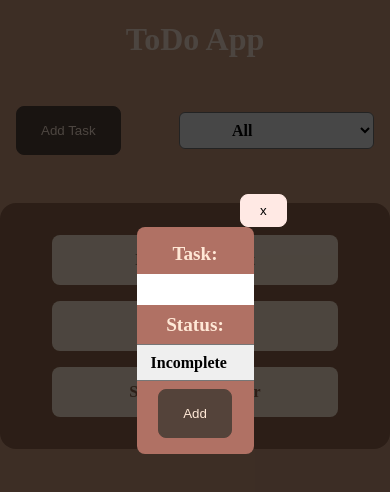
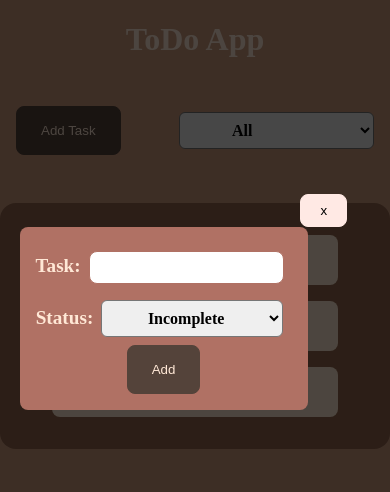
Before and after one commit to sreeyu/todo_list, a React (Create React App) app: page / in a window 390 px wide. Both pictures are taken after a click on the button "Add Task". Shown: the top 492 px of the page. Built offline with nearby package versions, Linux system fonts and the light colour scheme.

Commit message:
UI changes for form component

```diff
--- a/src/components/TodoForm/TodoForm.module.css
+++ b/src/components/TodoForm/TodoForm.module.css
@@ -15,7 +15,7 @@
     border: 1px solid #FFE9E4;
     position: fixed;
     top: 23vh;
-    left: 61.5%;
+    left: 55%;
 }
 
 .cancel:hover,
@@ -28,8 +28,8 @@
     position: fixed;
     background-color: #B07164;
     top: 25vh;
-    left: 35%;
-    max-width: 30%;
+    left: 40%;
+    max-width: 30rem;
     z-index: 100;
     overflow: hidden;
     margin: 1rem auto;
@@ -79,3 +79,14 @@
     background-color: #553b2c;
     border: 1px solid #553b2c;
 }
+
+@media (max-width: 768px){
+    .form{
+        top: 25vh;
+        left: 5%;
+    }
+    .cancel{
+        top: 23vh;
+        left: 77%;
+    }
+}
```
